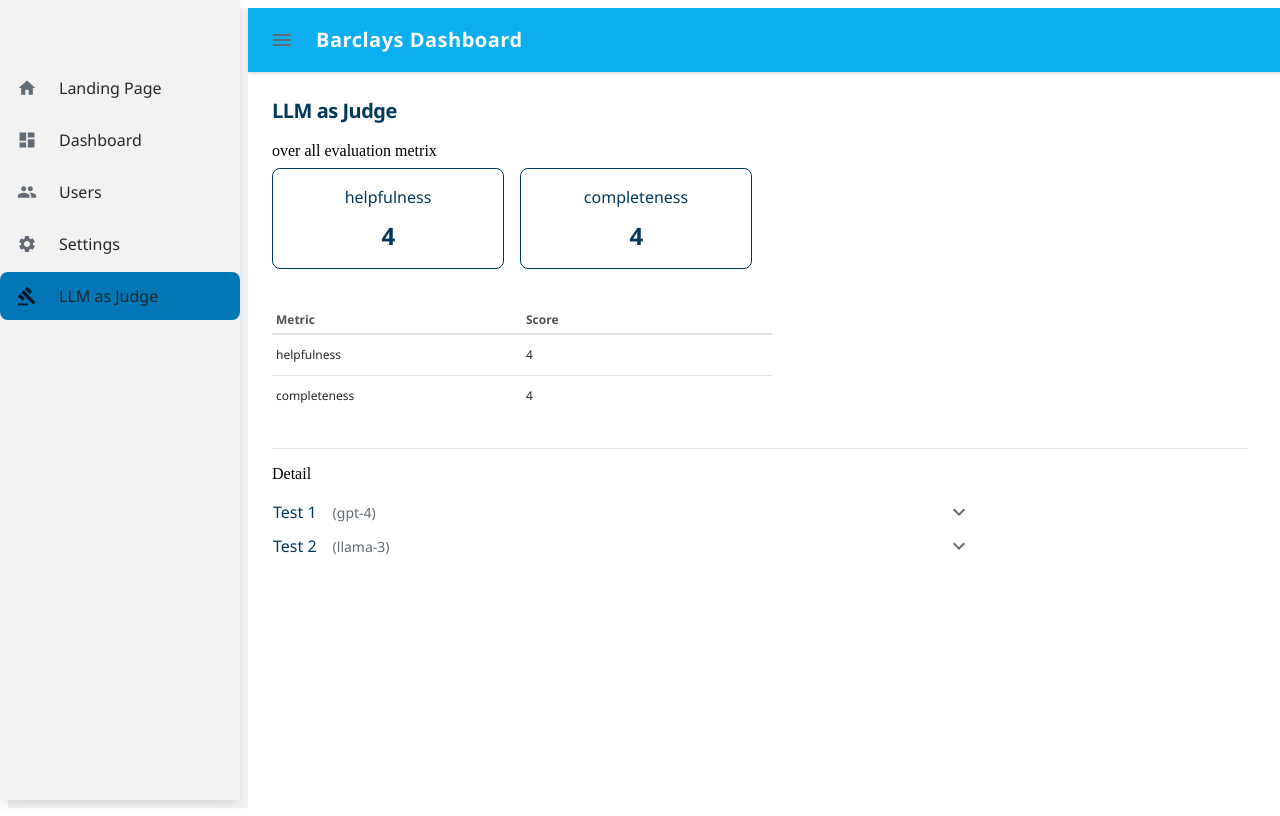
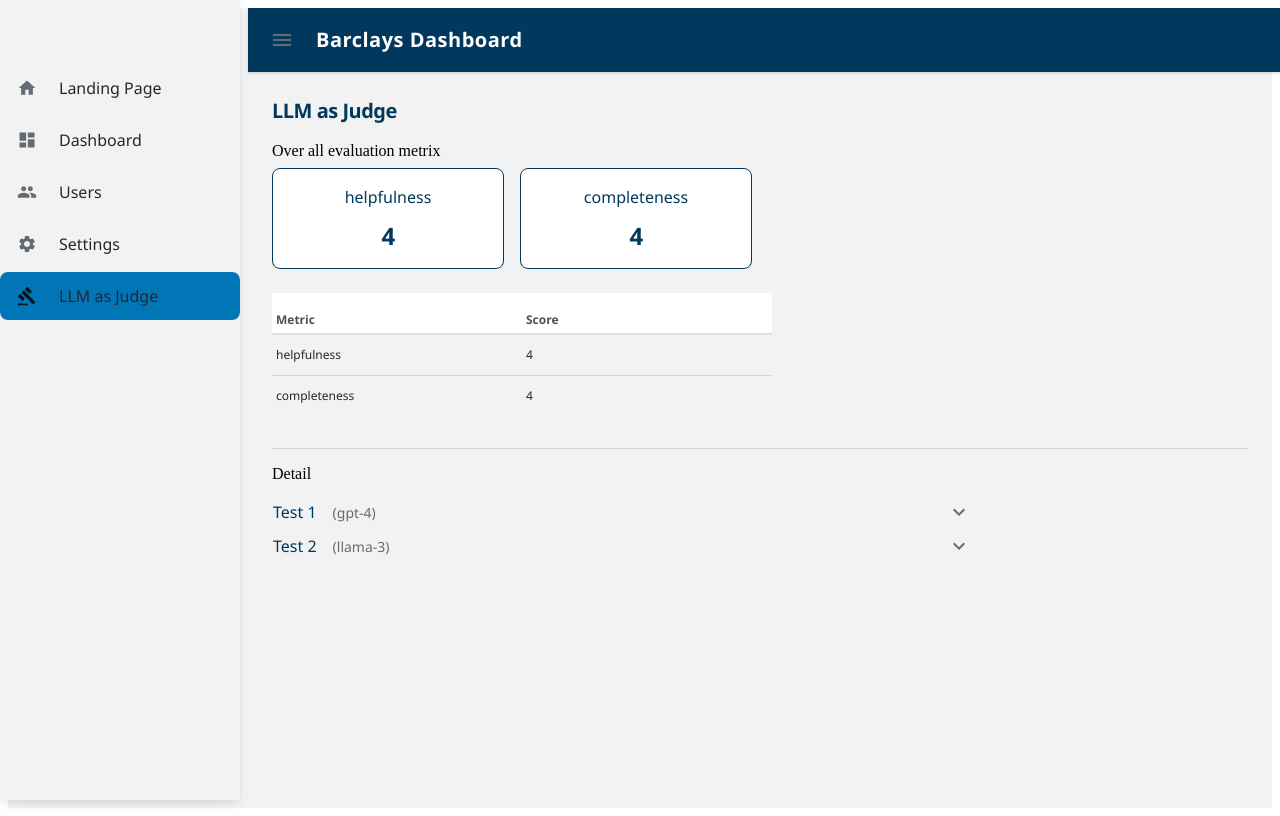
Before and after one commit to pranksterguru/template, a React (Create React App) app: page /llm-judge in a window 1280 px wide. Built offline with nearby package versions, Linux system fonts and the light colour scheme.

Commit message:
showcase

```diff
--- a/src/components/Sidebar.jsx
+++ b/src/components/Sidebar.jsx
@@ -60,7 +60,7 @@
                 justifyContent: open ? 'flex-start' : 'center',
                 px: open ? 2 : 0,
                 bgcolor: location.pathname === path ? 'primary.200' : 'inherit',
-                '&:hover': { bgcolor: 'primary.300' }
+                '&:hover': { bgcolor: 'primary.200' }
               }}
             >
               <ListItemButton
--- a/src/layout/MainLayout.jsx
+++ b/src/layout/MainLayout.jsx
@@ -16,9 +16,9 @@
   return (
     <Box sx={{ display: 'flex', bgcolor: 'background.body', minHeight: '100vh' }}>
       <Sheet
-        color="primary"
-        variant="solid"
+
         sx={{
+          bgcolor: 'primary.500',
           height: 64,
           width: `calc(100% - ${open ? drawerWidth : 60}px)`,
           ml: `${open ? drawerWidth : 60}px`,
@@ -48,7 +48,7 @@
       <Sidebar open={open} />
       <Box component="main" sx={{
         flexGrow: 1,
-        bgcolor: 'background.surface',
+        bgcolor: 'background.',
         p: 3,
         ml: `${open ? drawerWidth : 60}px`,
         mt: '64px'
--- a/src/llmJudgeData.js
+++ b/src/llmJudgeData.js
@@ -2,14 +2,15 @@
   "result": [
     {
       "overall": {
-        "overallname": "over all evaluation metrix",
+        "overallname": "Over all evaluation metrix",
         "elements": [
           {
             "type": "cards",
             "columns": 4,
             "cards": [
               { "name": "helpfulness", "score": 4 },
-              { "name": "completeness", "score": 4 }
+              { "name": "completeness", "score": 4 },
+
             ]
           },
           {
```
